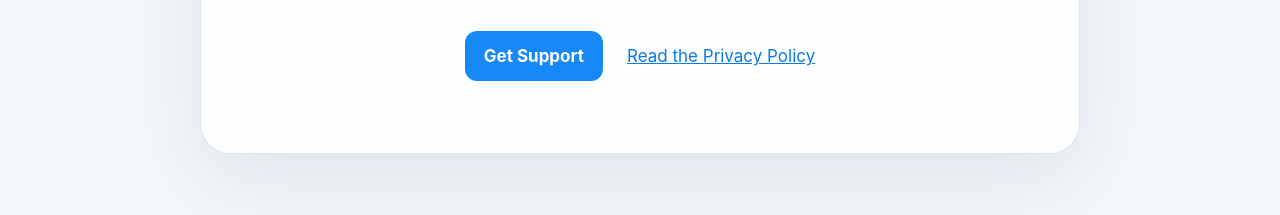
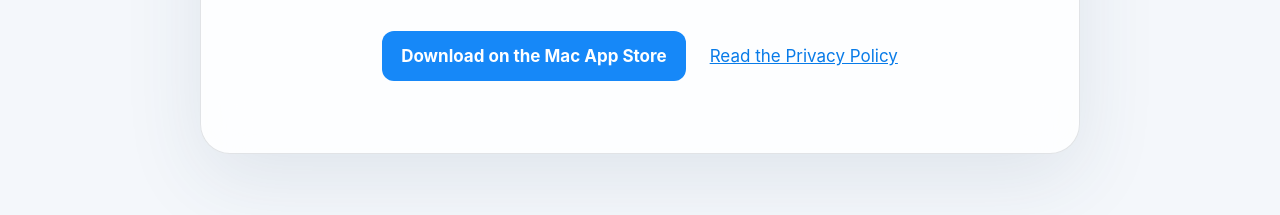
Before and after one commit to ogogceloglu/hingeflow-site, a plain HTML site: page index.html in a window 1280 px wide. Shown: the part 634-849 px from the top of the page. Drawn offline with Linux system fonts and the light colour scheme.

Commit message:
Add Mac App Store download link

```diff
--- a/index.html
+++ b/index.html
@@ -15,7 +15,7 @@
       <p class="eyebrow">HingeFlow for macOS</p>
       <h1>Your desktop follows the lid.</h1>
       <p class="lede">Real-time perspective, blur, and shading driven by your MacBook's lid angle—processed privately on your Mac.</p>
-      <div class="links"><a class="button" href="support.html">Get Support</a><a href="privacy.html">Read the Privacy Policy</a></div>
+      <div class="links"><a class="button" href="https://apps.apple.com/app/hingeflow-screen-bender/id6813467831">Download on the Mac App Store</a><a href="privacy.html">Read the Privacy Policy</a></div>
     </article>
     <footer>© 2026 HingeFlow</footer>
   </main>
```
